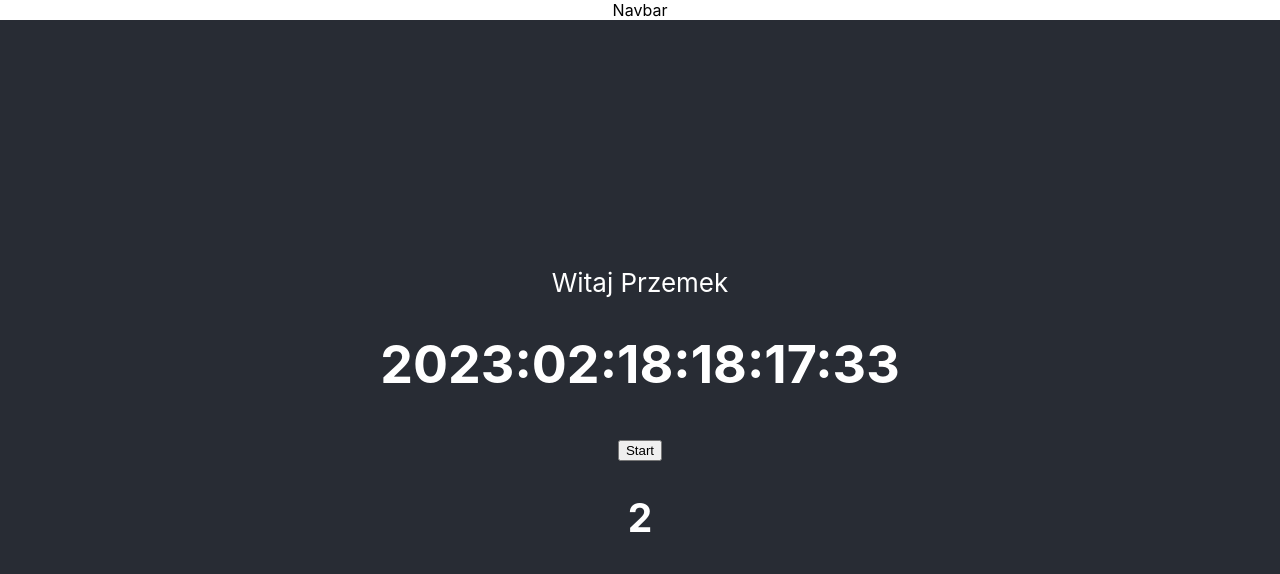
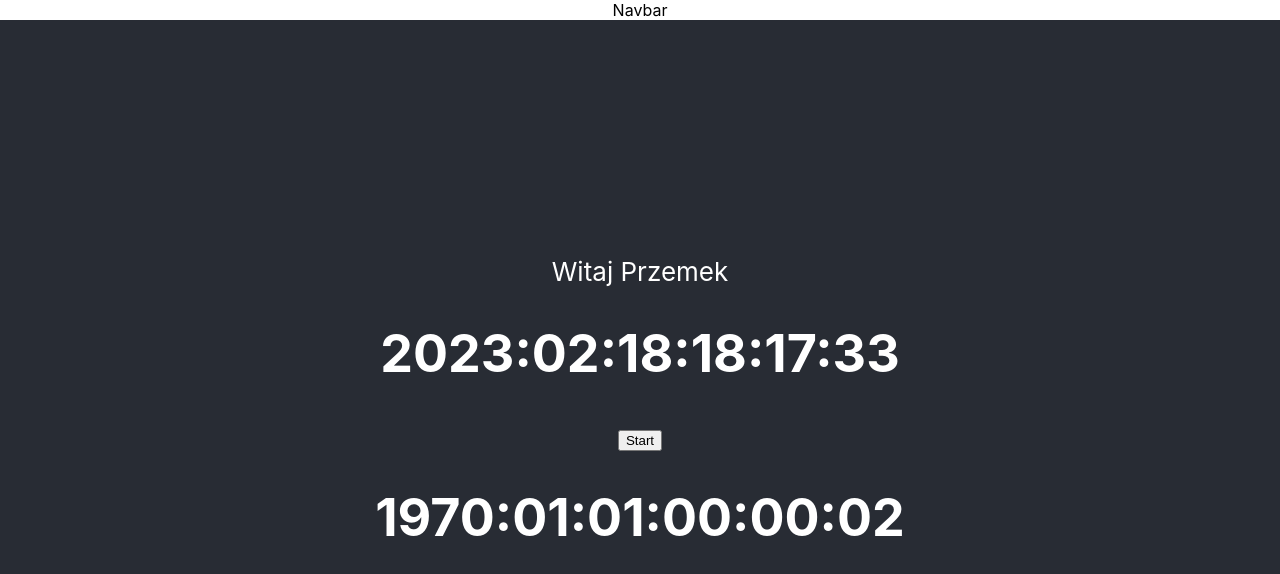
Before and after one commit to przemekwa/react-tests, a React (Create React App) app: page / in a window 1280 px wide. Both pictures are taken after a click on the button "Start". Shown: the top 574 px of the page. Built offline with nearby package versions, Linux system fonts and the light colour scheme.

Commit message:
Prepare to stopWatch

```diff
--- a/src/App.js
+++ b/src/App.js
@@ -7,7 +7,7 @@ function App() {
 
   const name = "Przemek";
   const [date, setDate] = useState(new Date());
-  const [starDate, setStartDate] = useState(null);
+  const [stardate, setStardate] = useState(null);
 
 
   setInterval(() => {
@@ -16,14 +16,13 @@ function App() {
 
   const formatTime = (number) => ('00' + number).slice(-2);
   const startWatch = () => {
+    setInterval(() => {
+      let start = date;
 
-    let start = 0;
+      const newDate = new Date();
+      newDate.setTime(new Date() - start);
 
-    setStartDate(start);
-
-    setInterval(() => {
-
-      setStartDate(++start);
+      setStardate(newDate);
 
     }, 1000);
   }
@@ -35,6 +34,7 @@ function App() {
       <header className="App-header">
         <div className="content">Witaj {name}
 
+
           <h1>
             {date.getFullYear()}
             :{formatTime(date.getMonth() + 1)}
@@ -44,7 +44,21 @@ function App() {
             :{formatTime(date.getSeconds())}
           </h1>
           <button onClick={() => startWatch()} >Start</button>
-          <h2>{starDate}</h2>
+
+          {stardate &&
+
+            <h1>
+              {stardate.getFullYear()}
+              :{formatTime(stardate.getMonth() + 1)}
+              :{formatTime(stardate.getDate())}
+              :{formatTime(stardate.getHours())}
+              :{formatTime(stardate.getMinutes())}
+              :{formatTime(stardate.getSeconds())}
+            </h1>
+          }
+
+
+
         </div>
 
 
```
